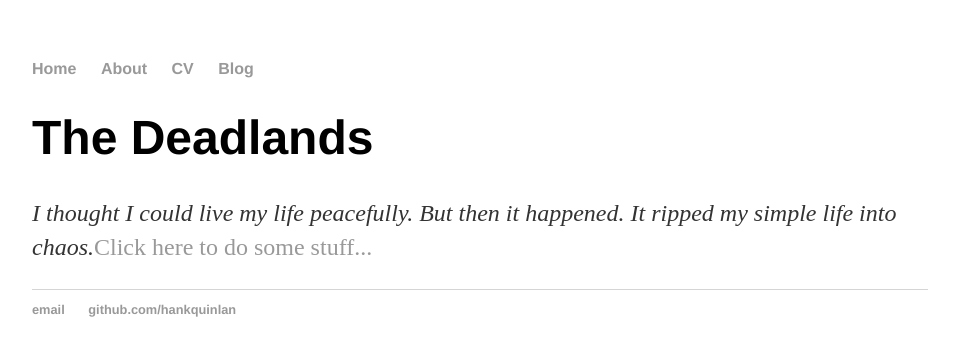
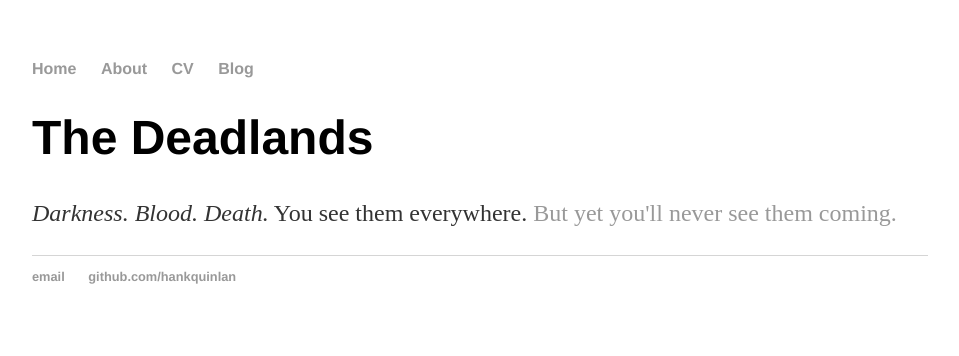
Before and after one commit to johnnh-fish/johnnh-fish.github.io, a Jekyll site: the page built from index.html, in a window 1280 px wide. Shown: the top 356 px of the page, without its empty margins (160-1119 px from the left). Built offline with Jekyll 4.4.1, drawn with Linux system fonts in a browser that asks for light colours.

Commit message:
Update index.html

```diff
--- a/index.html
+++ b/index.html
@@ -5,5 +5,5 @@ date: 2020-11-28
 ---
 <div class="blurb">
 	<h1>The Deadlands</h1>
-	<p><em>I thought I could live my life peacefully. But then it happened. It ripped my simple life into chaos.</em><a href="/about">Click here to do some stuff...</a></p>
+	<p><em>Darkness. Blood. Death.</em> You see them everywhere.<a href="/about"> But yet you'll never see them coming.</a></p>
 </div><!-- /.blurb -->
```
